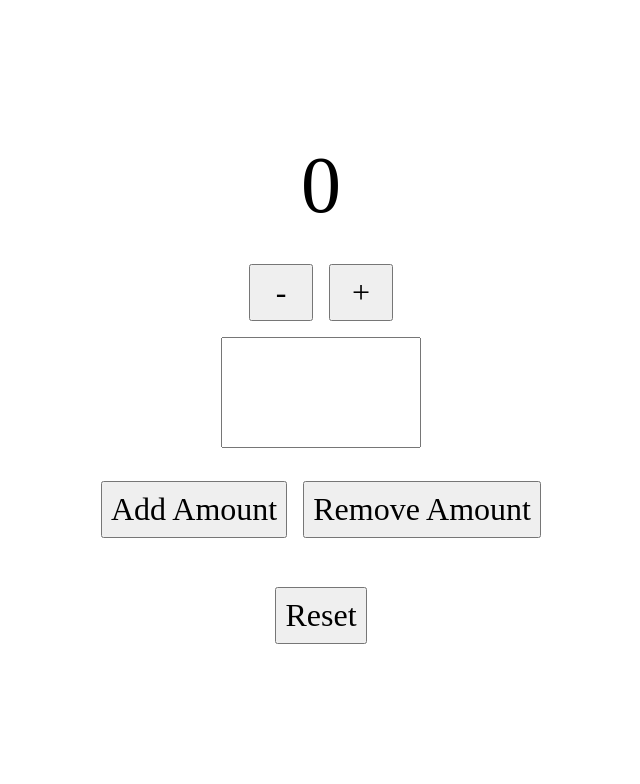
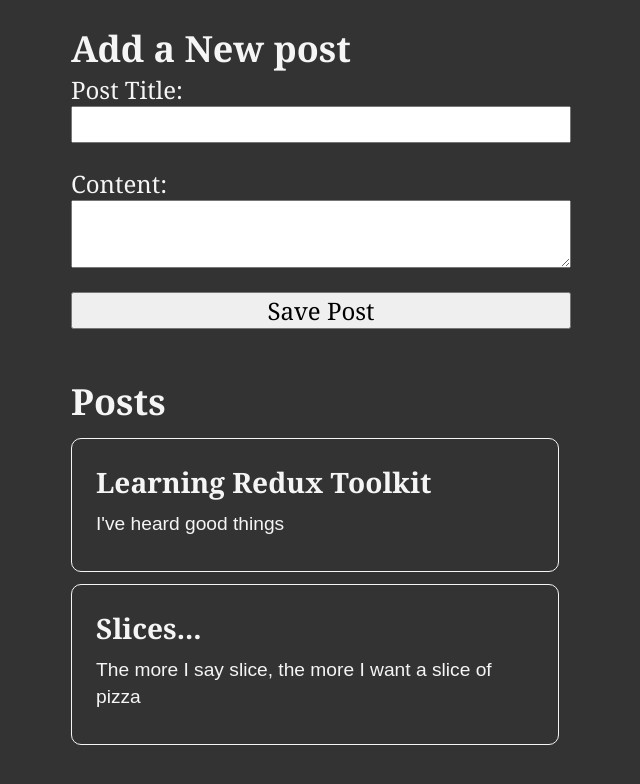
Before and after one commit to tonyedgal/redux, a React (Create React App) app: page / in a window 1280 px wide. Shown: the top 784 px of the page, without its empty margins (319-959 px from the left). Built offline with nearby package versions, Linux system fonts and the light colour scheme.

Commit message:
feat: created post slice and and form
- can add posts using post form
- designed post card design

```diff
--- a/src/App.js
+++ b/src/App.js
@@ -1,9 +1,11 @@
-import Counter from "./features/counter/Counter";
+import AddPostForm from "./features/posts/AddPostForm";
+import PostsLists from "./features/posts/PostsLists";
 
 function App() {
   return (
     <main className="App">
-      <Counter />
+      <AddPostForm />
+      <PostsLists />
     </main>
   );
 }
--- a/src/app/store.js
+++ b/src/app/store.js
@@ -1,8 +1,8 @@
 import { configureStore } from "@reduxjs/toolkit";
-import counterReducer from "../features/counter/counterSlice";
+import postsReducer from "../features/posts/postsSlice";
 
 export const store = configureStore({
   reducer: {
-    counter: counterReducer,
+    posts: postsReducer,
   },
 });
--- a/src/features/counter/Counter.js
+++ /dev/null
@@ -1,53 +0,0 @@
-import { useState } from "react";
-import { useSelector, useDispatch } from "react-redux";
-import {
-  increment,
-  decrement,
-  reset,
-  incrementByAmount,
-  decrementByAmount,
-} from "./counterSlice";
-
-const Counter = () => {
-  const count = useSelector((state) => state.counter.count);
-  const dispatch = useDispatch();
-
-  const [amount, setAmount] = useState();
-
-  const inputValue = Number(amount) || 0;
-
-  const resetAll = () => {
-    setAmount("");
-    dispatch(reset());
-  };
-
-  return (
-    <section>
-      <p>{count}</p>
-      <div>
-        <button onClick={() => dispatch(decrement())}>-</button>
-        <button onClick={() => dispatch(increment())}>+</button>
-      </div>
-
-      <input
-        type="text"
-        value={amount}
-        onChange={(e) => setAmount(e.target.value)}
-      />
-
-      <div>
-        <button onClick={() => dispatch(incrementByAmount(inputValue))}>
-          Add Amount
-        </button>
-        <button onClick={() => dispatch(decrementByAmount(inputValue))}>
-          Remove Amount
-        </button>
-      </div>
-      <div>
-        <button onClick={resetAll}>Reset</button>
-      </div>
-    </section>
-  );
-};
-
-export default Counter;
--- a/src/features/counter/counterSlice.js
+++ /dev/null
@@ -1,37 +0,0 @@
-import { createSlice } from "@reduxjs/toolkit";
-
-const initialState = {
-  count: 0,
-};
-
-export const counterSlice = createSlice({
-  name: "counter",
-  initialState,
-  reducers: {
-    increment: (state) => {
-      state.count += 1;
-    },
-    decrement: (state) => {
-      state.count -= 1;
-    },
-    reset: (state) => {
-      state.count = 0;
-    },
-    incrementByAmount: (state, action) => {
-      state.count += action.payload;
-    },
-    decrementByAmount: (state, action) => {
-      state.count -= action.payload;
-    },
-  },
-});
-
-export const {
-  increment,
-  decrement,
-  reset,
-  incrementByAmount,
-  decrementByAmount,
-} = counterSlice.actions;
-
-export default counterSlice.reducer;
--- /dev/null
+++ b/src/features/posts/AddPostForm.js
@@ -0,0 +1,58 @@
+import { useState } from "react";
+import { useDispatch } from "react-redux";
+import { nanoid } from "@reduxjs/toolkit";
+
+import { postAdded } from "./postsSlice";
+
+const AddPostForm = () => {
+  const [title, setTitle] = useState("");
+  const [content, setContent] = useState("");
+  const dispatch = useDispatch();
+
+  const onTitleChanged = (e) => setTitle(e.target.value);
+  const onContentChanged = (e) => setContent(e.target.value);
+
+  const onSavePostClicked = () => {
+    if (title && content) {
+      dispatch(
+        postAdded({
+          id: nanoid(),
+          title,
+          content,
+        })
+      );
+
+      setContent("");
+      setTitle("");
+    }
+  };
+
+  return (
+    <section>
+      <h2>Add a New post</h2>
+      <form>
+        <label htmlFor="postTitle">Post Title:</label>
+        <input
+          type="text"
+          id="postTitle"
+          name="postTitle"
+          value={title}
+          onChange={onTitleChanged}
+        />
+        <label htmlFor="postTitle">Content:</label>
+        <textarea
+          type="text"
+          id="postContent"
+          name="postContent"
+          value={content}
+          onChange={onContentChanged}
+        />
+        <button type="button" onClick={onSavePostClicked}>
+          Save Post
+        </button>
+      </form>
+    </section>
+  );
+};
+
+export default AddPostForm;
--- /dev/null
+++ b/src/features/posts/PostsLists.js
@@ -0,0 +1,22 @@
+import { useSelector } from "react-redux";
+import { selectAllPosts } from "./postsSlice";
+
+const PostsLists = () => {
+  const posts = useSelector(selectAllPosts);
+
+  const renderedPosts = posts.map((post) => (
+    <article key={post.id}>
+      <h3>{post.title}</h3>
+      <p>{post.content.substring(0, 100)}</p>
+    </article>
+  ));
+
+  return (
+    <section>
+      <h2>Posts</h2>
+      {renderedPosts}
+    </section>
+  );
+};
+
+export default PostsLists;
--- /dev/null
+++ b/src/features/posts/postsSlice.js
@@ -0,0 +1,31 @@
+import { createSlice } from "@reduxjs/toolkit";
+
+const initialState = [
+  {
+    id: "0",
+    title: "Learning Redux Toolkit",
+    content: "I've heard good things",
+  },
+  {
+    id: "1",
+    title: "Slices...",
+    content: "The more I say slice, the more I want a slice of pizza",
+  },
+];
+
+const postsSlice = createSlice({
+  name: "posts",
+  initialState,
+  reducers: {
+    postAdded(state, action) {
+      state.push(action.payload);
+    },
+  },
+});
+
+// this is a selector that selects all the posts
+export const selectAllPosts = (state) => state.posts;
+
+export const { postAdded } = postsSlice.actions;
+
+export default postsSlice.reducer;
--- a/src/index.css
+++ b/src/index.css
@@ -4,37 +4,66 @@
   box-sizing: border-box;
 }
 
+html {
+  font-family: Cambria, Cochin, Georgia, Times, "Times New Roman", serif;
+  background: #333;
+  color: whitesmoke;
+}
+
 body {
   min-height: 100vh;
-  font-size: 5rem;
-  display: grid;
-  place-content: center;
+  font-size: 1.5rem;
+  padding: 0 10% 10%;
 }
 
 input,
-button {
+textarea,
+button,
+select {
   font: inherit;
-  padding: 0.5rem;
+  margin-bottom: 1em;
+}
+
+main {
+  max-width: 500px;
+  margin: auto;
 }
 
 section {
+  margin-top: 1em;
+}
+
+article {
+  margin: 0.5em 0.5em 0.5em 0;
+  border: 1px solid whitesmoke;
+  border-radius: 10px;
+  padding: 1em;
+}
+
+h1 {
+  font-size: 3.5rem;
+}
+
+p {
+  font-family: Arial, Helvetica, sans-serif;
+  line-height: 1.4;
+  font-size: 1.2rem;
+  margin: 0.5em 0;
+}
+
+form {
   display: flex;
   flex-direction: column;
-  justify-content: center;
-  align-items: center;
 }
 
-input {
-  text-align: center;
-  max-width: 2.5em;
+.postCredit {
+  font-size: 1rem;
 }
 
-button {
-  font-size: 2rem;
-  margin: 0.5em 0 0.5em 0.5em;
-  min-width: 2em;
+.reactionButton {
+  margin: 0 0.25em 0 0;
+  background: transparent;
+  border: none;
+  color: whitesmoke;
+  font-size: 1rem;
 }
-
-button:first-child {
-  margin-left: 0;
-}
```
